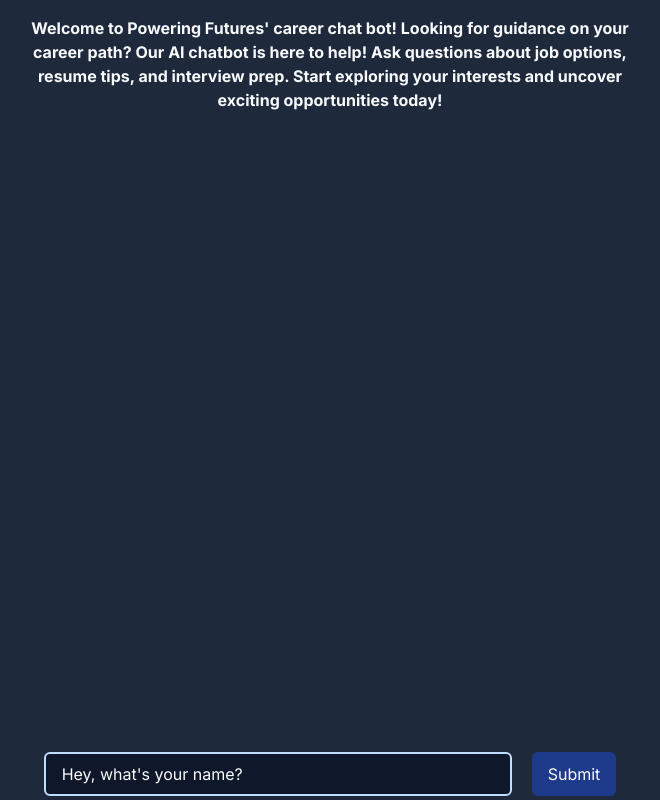
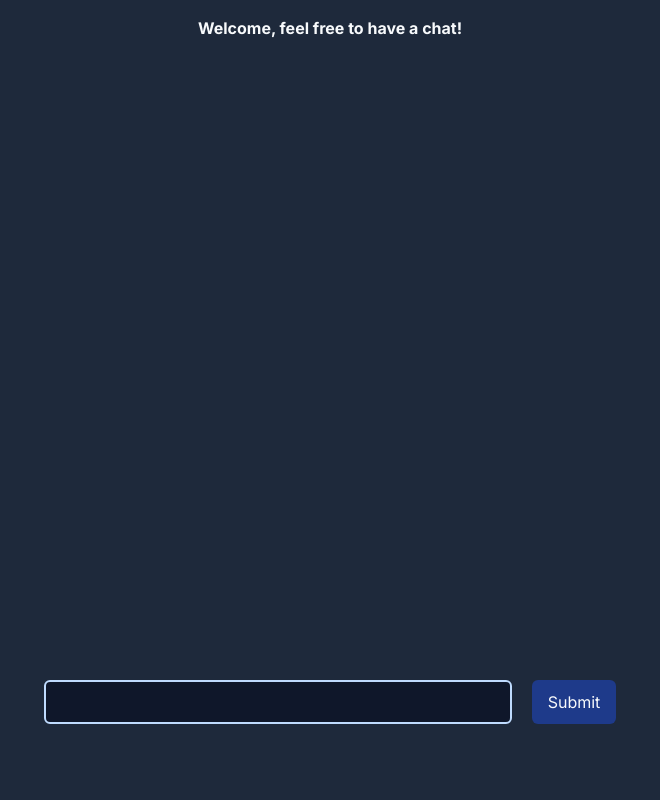
Before and after one commit to TimothyRedPanda/pf_chatbot, a Next.js app: page / in a window 1280 px wide. Shown: the whole page, without its empty margins (310-970 px from the left). Built offline with nearby package versions, Linux system fonts and the light colour scheme; what tailwindcss-animated would draw is missing.

Commit message:
Update page.tsx

```diff
--- a/src/app/page.tsx
+++ b/src/app/page.tsx
@@ -8,7 +8,7 @@
 
 const App = () => {
 	// The inputVal is storing our users input which we can then send to the API.
-	const [inputVal, setInputVal] = useState("Hey, what's your name?");
+	const [inputVal, setInputVal] = useState("");
 	// This is storing our memory, allowing us a list of the questions and responses.
 	const [memory, setMemory] = useState<{ text: string; response: string }[]>(
 		[],
@@ -55,9 +55,7 @@
 	}, [memory]);
 
 	// This is the welcome message that is displayed when the user first loads the page.
-	const welcomeMessage =
-		"Welcome to Powering Futures' career chat bot! Looking for guidance on your career path? Our AI chatbot is here to help! Ask questions about job options, resume tips, and interview prep. Start exploring your interests and uncover exciting opportunities today!";
-
+	const welcomeMessage = "Welcome, feel free to have a chat!"
 	return (
 		<main className="w-screen h-screen bg-slate-800 overflow-x-hidden grid grid-rows-auto-1fr text-slate-50 gap-2">
 			<section className="w-full p-4 flex flex-col gap-2 items-center">
```
